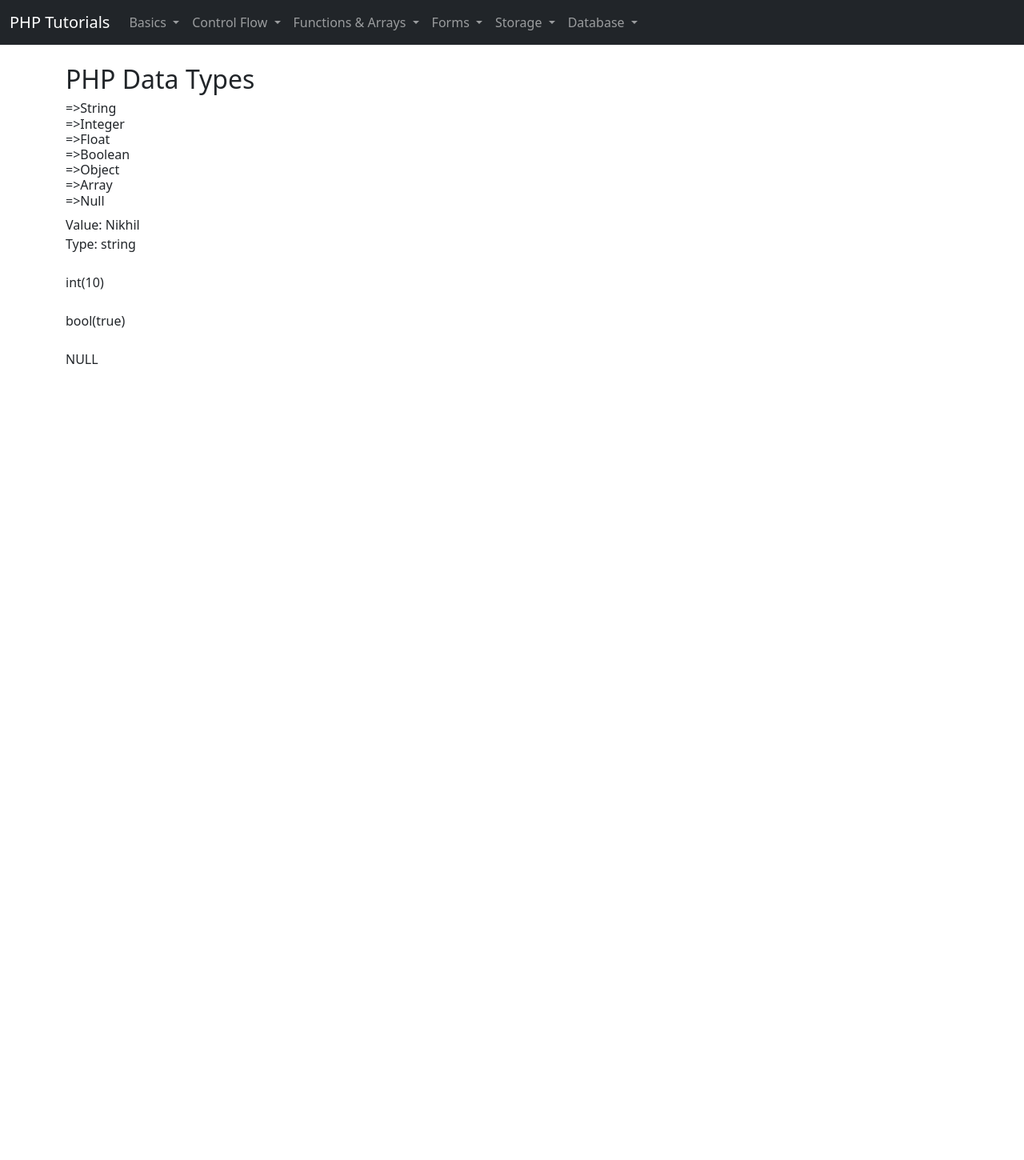
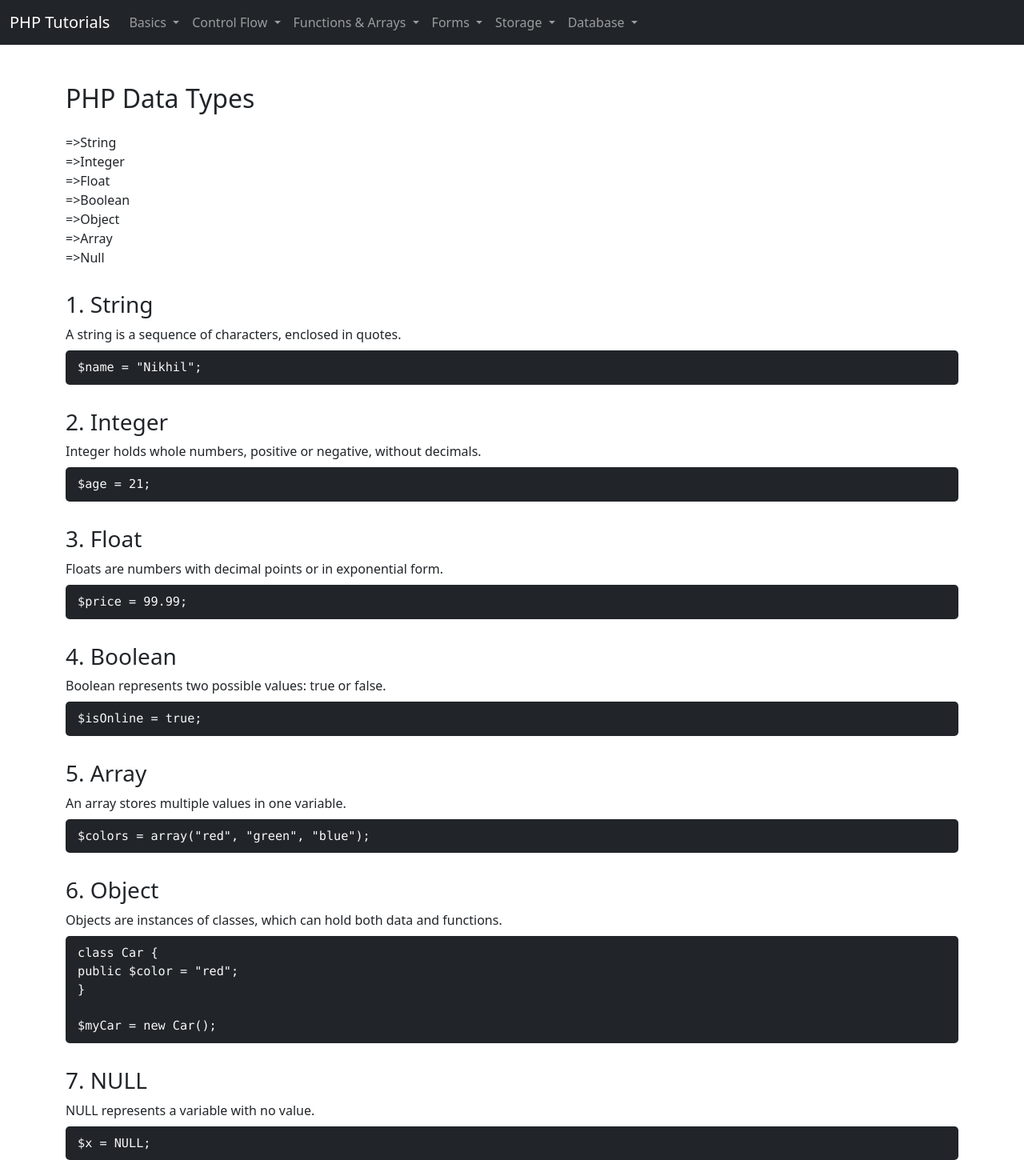
Before and after one commit to NK-infinite/php-learning, a PHP site: page /Basics/datatypes.php in a window 1280 px wide. Shown: the whole page at 80% size. Before the commit the page ends 455 px from the top, so only its background shows below. Run offline with PHP 8.4, Linux system fonts and the light colour scheme.

Commit message:
change or update some  file

```diff
--- a/Basics/datatypes.php
+++ b/Basics/datatypes.php
@@ -2,20 +2,34 @@
 <html lang="en">
 
 <head>
-    <meta charset="UTF-8">
-    <meta name="viewport" content="width=device-width, initial-scale=1.0">
-    <link href="https://cdn.jsdelivr.net/npm/bootstrap@5.3.7/dist/css/bootstrap.min.css" rel="stylesheet">
+  <meta charset="UTF-8" />
+  <meta name="viewport" content="width=device-width, initial-scale=1.0" />
+  <title>PHP Data Types</title>
+  <link href="https://cdn.jsdelivr.net/npm/bootstrap@5.3.7/dist/css/bootstrap.min.css" rel="stylesheet" />
+  <style>
+    code {
+      background-color: #212529;
+      color: #f8f9fa;
+      display: block;
+      padding: 10px 15px;
+      border-radius: 5px;
+      margin-top: 8px;
+      font-size: 0.95rem;
+    }
 
-    <title>Data Types</title>
+    h3 {
+      margin-top: 30px;
+    }
+  </style>
 </head>
 
 <body>
   <?php include '../includes/navbar.php'; ?>
 
-    <div class="container mt-4">
-        <h2>PHP Data Types</h2>
-        <h6>
-            <?Php
+  <div class="container mt-5">
+    <h2 class="mb-4">PHP Data Types</h2>
+
+   <?php
         echo
             "=>String <br>
              =>Integer <br>
@@ -23,35 +37,50 @@
              =>Boolean <br>
              =>Object <br>
              =>Array <br>
-   =>Null"
+             =>Null";
         ?>
 
-        </h6>
-        <?php
-        // String
-        $str = "Nikhil";
-        echo "Value: $str <br>";
-        echo "Type: " . gettype($str) . "<br><br>";
+    <h3>
+    1. String</h3>
+    A string is a sequence of characters, enclosed in quotes.
 
-        // Integer
-        $num = 10;
-        var_dump($num);
-        echo "<br><br>";
+    <code>$name = "Nikhil";</code>
 
-        // Boolean
-        $bool = true;
-        var_dump($bool);
-        echo "<br><br>";
+    <h3>
+    2. Integer
+    </h3>
 
-        // Null
-        $nullVar = null;
-        var_dump($nullVar);
-        echo "<br><br>";
-        ?>
+    Integer holds whole numbers, positive or negative, without decimals.
+    <code>$age = 21;</code>
 
+    <h3>
+    3. Float
+    </h3>
+    Floats are numbers with decimal points or in exponential form.
+    <code>$price = 99.99;</code>
+
+    <h3>4. Boolean</h3>
+    Boolean represents two possible values: true or false.
+    <code>$isOnline = true;</code>
+
+    <h3>5. Array</h3>
+    An array stores multiple values in one variable.
+    <code>$colors = array("red", "green", "blue");</code>
+
+    <h3>6. Object</h3>
+    Objects are instances of classes, which can hold both data and functions.
+    <code>
+      class Car {<br>
+      public $color = "red";<br>
+      }<br><br>
+      $myCar = new Car();
+    </code>
+
+    <h3>7. NULL</h3>
+    NULL represents a variable with no value.
+    <code>$x = NULL;</code>
   </div>
 
+  <script src="https://cdn.jsdelivr.net/npm/bootstrap@5.3.7/dist/js/bootstrap.bundle.min.js"></script>
 </body>
-<script src="https://cdn.jsdelivr.net/npm/bootstrap@5.3.7/dist/js/bootstrap.bundle.min.js"></script>
-
 </html>
```
Also changed, not shown: Basics/Variables.php (+19 -3 lines). Lines whose indentation alone changed are shown as unchanged.
